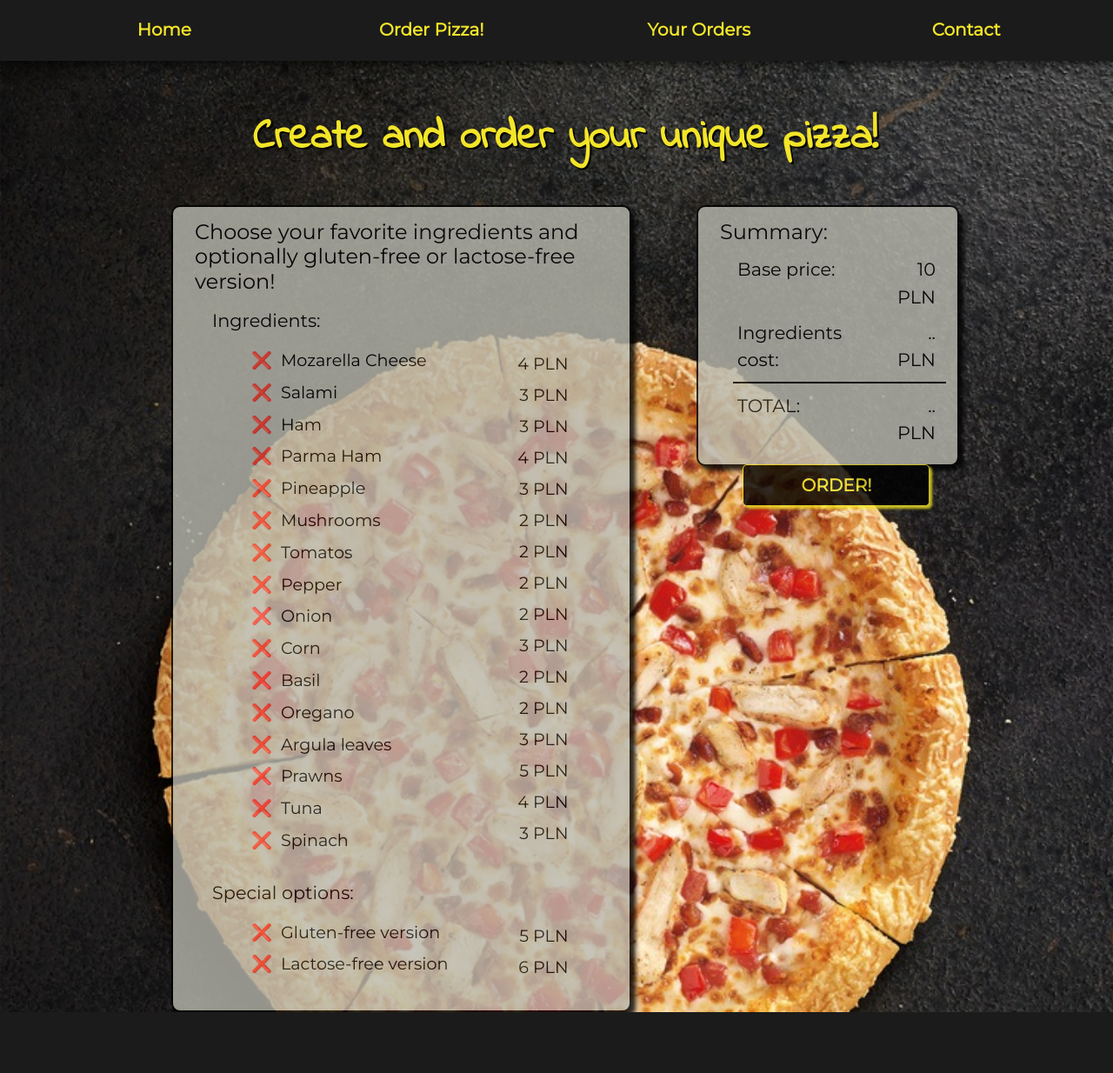
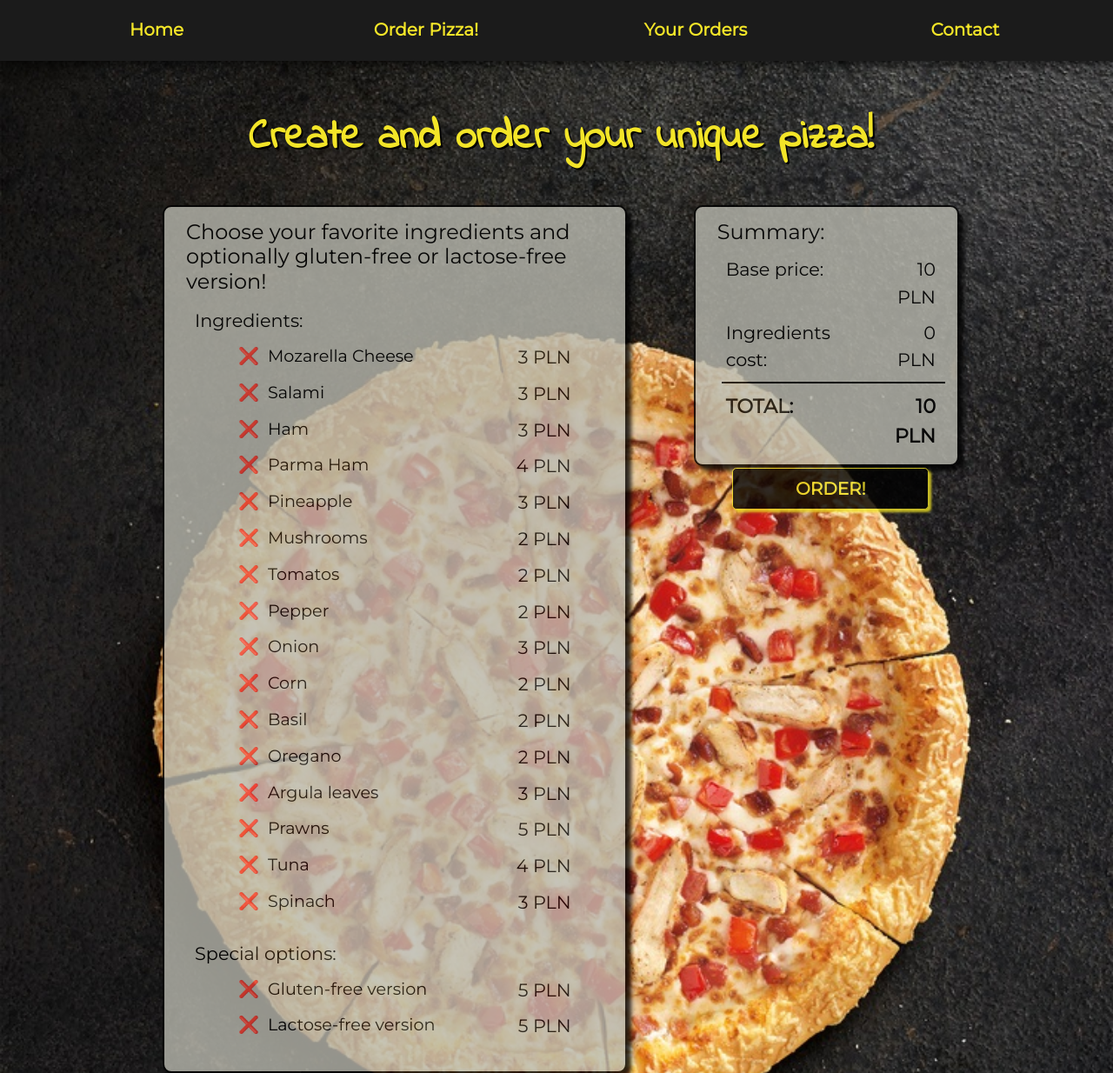
Before and after one commit to ziolek2609/HCI-Project, a Django app: page /order_pizza/ in a window 1280 px wide. Shown: the whole page at 87% size. Before the commit the page ends 1164 px from the top, so only its background shows below. Run offline with Django 3.2, Linux system fonts and the light colour scheme; some libraries are stand-ins or nearby versions.

Commit message:
Fully styled order_pizza.html part2

```diff
--- a/static/css/main.css
+++ b/static/css/main.css
@@ -141,7 +141,7 @@ h1 {
 
 @keyframes ingredients {
     0% {
-        left: -700px;
+        left: -1200px;
     }
     100% {
         left: 0px;
@@ -156,7 +156,7 @@ h1 {
 
 @keyframes summary {
     0% {
-        right: -700px;
+        right: -1000px;
     }
     100% {
         right: 0px;
@@ -164,15 +164,7 @@ h1 {
 }
 
 .checkboxes {
-    padding: 10px 0 0 20px;
     font-size: 1.2rem;
-}
-
-.prices {
-    padding: 10px 60px 0 0;
-    line-height: 36px;
-    font-size: 1.2rem;
-    text-align: end;
 }
 
 .ing input {
@@ -181,6 +173,7 @@ h1 {
 
 label {
     cursor: pointer;
+    padding: 5px 0 0 0;
 }
 
 ul {
@@ -207,7 +200,7 @@ h4 {
 }
 
 .row {
-    padding-left: 20px;
+    padding-left: 10px;
 }
 
 .ordertitle {
--- a/uploads/templates/order_pizza.html
+++ b/uploads/templates/order_pizza.html
@@ -6,92 +6,86 @@
             <h3>Choose your favorite ingredients and optionally gluten-free or lactose-free version!</h3>
             <div class="row">
                 <h4 class="col-sm-12">Ingredients:</h4>
-                <div class="checkboxes col-sm-9">
+                <div class="checkboxes col-sm-12">
                     <ul class="ing">
-                        <li>
+                        <li class="row">
                             <input type="checkbox" id="item0">
-                            <label for="item0">Mozarella Cheese</label>
+                            <label for="item0" class="col-7">Mozarella Cheese</label><span class="right col-4">3 PLN</span>
                         </li>
-                        <li>
+                        <li class="row">
                             <input type="checkbox" id="item1">
-                            <label for="item1">Salami</label>
+                            <label for="item1" class="col-7">Salami</label><span class="right col-4">3 PLN</span>
                         </li>
-                        <li>
+                        <li class="row">
                             <input type="checkbox" id="item2">
-                            <label for="item2">Ham</label>
+                            <label for="item2" class="col-7">Ham</label><span class="right col-4">3 PLN</span>
                         </li>
-                        <li>
+                        <li class="row">
                             <input type="checkbox" id="item3">
-                            <label for="item3">Parma Ham</label>
+                            <label for="item3" class="col-7">Parma Ham</label><span class="right col-4">4 PLN</span>
                         </li>
-                        <li>
+                        <li class="row">
                             <input type="checkbox" id="item4">
-                            <label for="item4">Pineapple</label>
+                            <label for="item4" class="col-7">Pineapple</label><span class="right col-4">3 PLN</span>
                         </li>
-                        <li>
+                        <li class="row">
                             <input type="checkbox" id="item5">
-                            <label for="item5">Mushrooms</label>
+                            <label for="item5" class="col-7">Mushrooms</label><span class="right col-4">2 PLN</span>
                         </li>
-                        <li>
+                        <li class="row">
                             <input type="checkbox" id="item6">
-                            <label for="item6">Tomatos</label>
+                            <label for="item6" class="col-7">Tomatos</label><span class="right col-4">2 PLN</span>
                         </li>
-                        <li>
+                        <li class="row">
                             <input type="checkbox" id="item7">
-                            <label for="item7">Pepper</label>
+                            <label for="item7" class="col-7">Pepper</label><span class="right col-4">2 PLN</span>
                         </li>
-                        <li>
+                        <li class="row">
                             <input type="checkbox" id="item8">
-                            <label for="item8">Onion</label>
+                            <label for="item8" class="col-7">Onion</label><span class="right col-4">3 PLN</span>
                         </li>
-                        <li>
+                        <li class="row">
                             <input type="checkbox" id="item9">
-                            <label for="item9">Corn</label>
+                            <label for="item9" class="col-7">Corn</label><span class="right col-4">2 PLN</span>
                         </li>
-                        <li>
+                        <li class="row">
                             <input type="checkbox" id="item10">
-                            <label for="item10">Basil</label>
+                            <label for="item10" class="col-7">Basil</label><span class="right col-4">2 PLN</span>
                         </li>
-                        <li>
+                        <li class="row">
                             <input type="checkbox" id="item11">
-                            <label for="item11">Oregano</label>
+                            <label for="item11" class="col-7">Oregano</label><span class="right col-4">2 PLN</span>
                         </li>
-                        <li>
+                        <li class="row">
                             <input type="checkbox" id="item12">
-                            <label for="item12">Argula leaves</label>
+                            <label for="item12" class="col-7">Argula leaves</label><span class="right col-4">3 PLN</span>
                         </li>
-                        <li>
+                        <li class="row">
                             <input type="checkbox" id="item13">
-                            <label for="item13">Prawns</label>
+                            <label for="item13" class="col-7">Prawns</label><span class="right col-4">5 PLN</span>
                         </li>
-                        <li>
+                        <li class="row">
                             <input type="checkbox" id="item14">
-                            <label for="item14">Tuna</label>
+                            <label for="item14" class="col-7">Tuna</label><span class="right col-4">4 PLN</span>
                         </li>
-                        <li>
+                        <li class="row">
                             <input type="checkbox" id="item15">
-                            <label for="item15">Spinach</label>
+                            <label for="item15" class="col-7">Spinach</label><span class="right col-4">3 PLN</span>
                         </li>
                     </ul>
                 </div>
-                <div class="prices col-sm-3">
-                    4 PLN<br>3 PLN<br>3 PLN<br>4 PLN<br>3 PLN<br>2 PLN<br>2 PLN<br>2 PLN<br>2 PLN<br>3 PLN<br>2 PLN<br>2 PLN<br>3 PLN<br>5 PLN<br>4 PLN<br>3 PLN
-                </div>
                 <h4 class="col-sm-12">Special options:</h4>
-                <div class="checkboxes col-sm-9">
+                <div class="checkboxes col-sm-12">
                     <ul class="ing">
-                        <li>
+                        <li class="row">
                             <input type="checkbox" id="item16">
-                            <label for="item16">Gluten-free version</label>
+                            <label for="item16" class="col-7">Gluten-free version</label><span class="right col-4">5 PLN</span>
                         </li>
-                        <li>
+                        <li class="row">
                             <input type="checkbox" id="item17">
-                            <label for="item17">Lactose-free version</label>
+                            <label for="item17" class="col-7">Lactose-free version</label><span class="right col-4">5 PLN</span>
                         </li>
                     </ul>
-                </div>
-                <div class="prices col-sm-3">
-                    5 PLN<br>6 PLN<br>
                 </div>
             </div>
         </div>
@@ -99,9 +93,9 @@
             <h3>Summary:</h3>
             <div class="row">
                 <span class="left col-8">Base price:</span><span class="right col-4">10 PLN</span>
-                <span class="left col-8">Ingredients cost:</span><span class="right col-4">.. PLN</span>
+                <span class="left col-8">Ingredients cost:</span><span class="right col-4">0 PLN</span>
                 <span class="line"></span>
-                <span class="left col-8">TOTAL:</span><span class="right col-4">.. PLN</span>
+                <span class="left col-8" style="font-weight: bold; font-size: 1.4rem;">TOTAL:</span><span class="right col-4" style="font-weight: bold; font-size:1.4rem">10 PLN</span>
                 <button type="button" class="btn btn-primary btn-lg offset-1 col-10 order">ORDER!</button>
             </div>
         </div>
```
